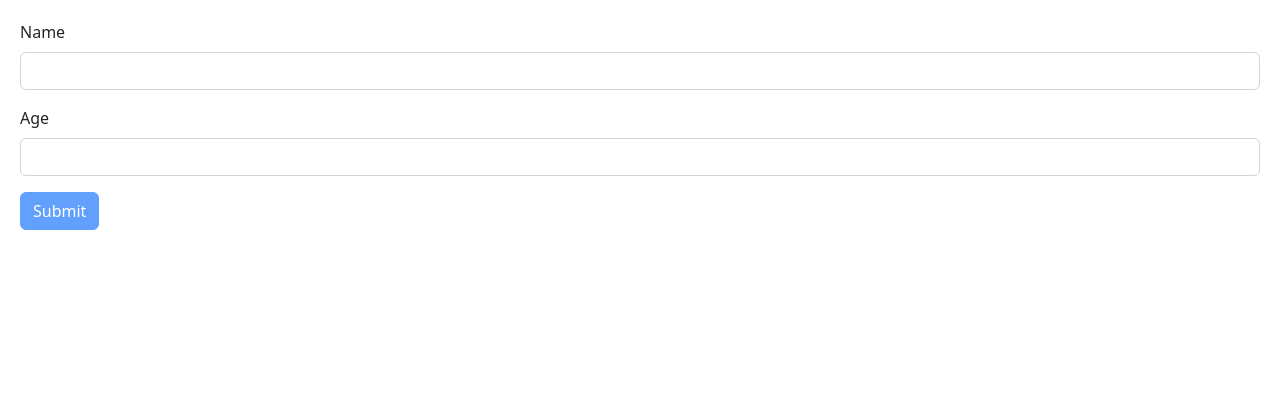
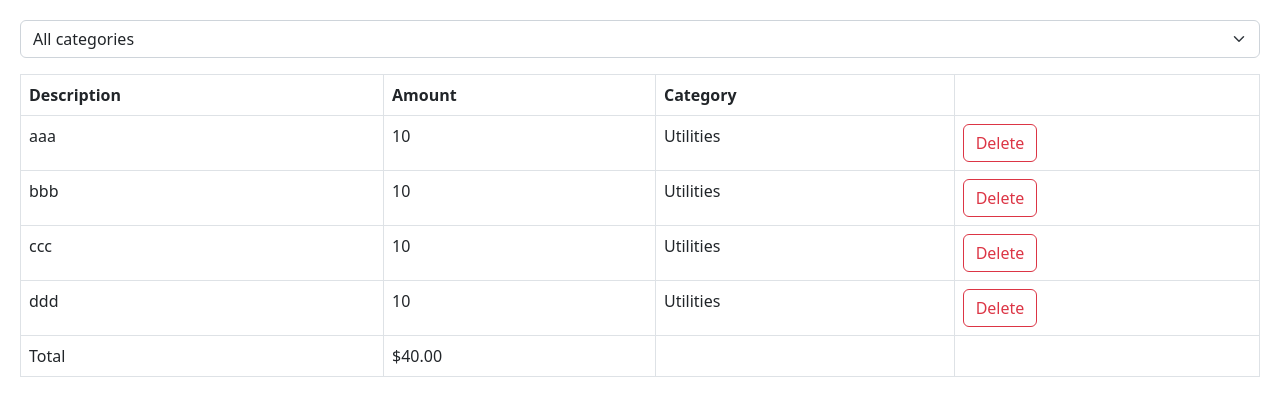
Before and after one commit to anesuraswe/moshCourse, a React (Vite) app: page / in a window 1280 px wide. Shown: the top 416 px of the page. Built offline with nearby package versions, Linux system fonts and the light colour scheme; the HTML template or start-up script is replaced by a standard one.

Commit message:
Tracker-app project

```diff
--- a/src/App.tsx
+++ b/src/App.tsx
@@ -1,11 +1,31 @@
-import Form from "./components/Form";
-
+import { useState } from "react";
+import ExpenseList from "./expense-tracker/components/ExpenseList";
+import ExpenseFilter from "./expense-tracker/components/ExpenseFilter";
 
 function App() {
+  const [selectedCategory, setSelectedCategory] = useState("");
+  const [expenses, setExpenses] = useState([
+    { id: 1, description: "aaa", amount: 10, category: "Utilities" },
+    { id: 2, description: "bbb", amount: 10, category: "Utilities" },
+    { id: 3, description: "ccc", amount: 10, category: "Utilities" },
+    { id: 4, description: "ddd", amount: 10, category: "Utilities" },
+  ]);
+
+  const visibleExpenses = selectedCategory
+    ? expenses.filter((e) => e.category === selectedCategory)
+    : expenses;
 
   return (
     <div>
-      <Form/>
+      <div className="mb-3">
+        <ExpenseFilter
+          onSelectCategory={(category) => setSelectedCategory(category)}
+        />
+      </div>
+      <ExpenseList
+        expenses={visibleExpenses}
+        onDelete={(id) => setExpenses(expenses.filter((e) => e.id !== id))}
+      />
     </div>
   );
 }
--- /dev/null
+++ b/src/expense-tracker/components/ExpenseFilter.tsx
@@ -0,0 +1,18 @@
+interface Props {
+  onSelectCategory: (category: string) => void;
+}
+const ExpenseFilter = ({ onSelectCategory }: Props) => {
+  return (
+    <select
+      className="form-select"
+      onChange={(event) => onSelectCategory(event.target.value)}
+    >
+      <option value="">All categories</option>
+      <option value="Groceries">Groceries</option>
+      <option value="Utilities">Utilities</option>
+      <option value="Entertainment">Entertainment</option>
+    </select>
+  );
+};
+
+export default ExpenseFilter;
--- /dev/null
+++ b/src/expense-tracker/components/ExpenseList.tsx
@@ -0,0 +1,59 @@
+interface Expense {
+  id: number;
+  description: string;
+  amount: number;
+  category: string;
+}
+
+interface Props {
+  expenses: Expense[];
+  onDelete: (id: number) => void;
+}
+const ExpenseList = ({ expenses, onDelete }: Props) => {
+  if (expenses.length === 0) return null;
+  return (
+    <table className="table table-bordered">
+      <thead>
+        <tr>
+          <th>Description</th>
+          <th>Amount</th>
+          <th>Category</th>
+          <th></th>
+        </tr>
+      </thead>
+      <tbody>
+        {expenses.map((expense) => (
+          <tr key={expense.id}>
+            <td> {expense.description} </td>
+            <td> {expense.amount} </td>
+            <td> {expense.category} </td>
+            <td>
+
+              <button
+                className="btn btn-outline-danger"
+                onClick={() => onDelete(expense.id)}
+              >
+                Delete
+              </button>
+            </td>
+          </tr>
+        ))}
+      </tbody>
+      <tfoot>
+        <tr>
+          <td>Total</td>
+          <td>
+            $
+            {expenses
+              .reduce((acc, expense) => expense.amount + acc, 0)
+              .toFixed(2)}
+          </td>
+          <td></td>
+          <td></td>
+        </tr>
+      </tfoot>
+    </table>
+  );
+};
+
+export default ExpenseList;
```
